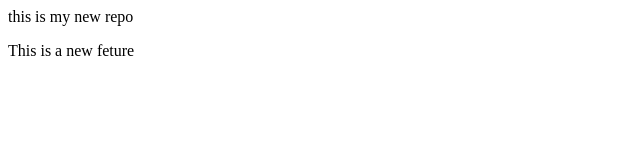
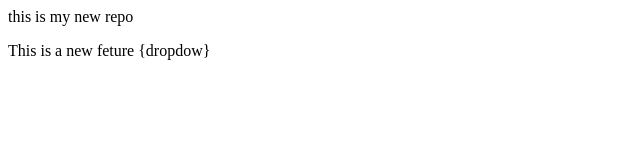
Before and after one commit to ved1809/LocalRepo, a plain HTML site: page index.html in a window 1280 px wide. Shown: the full height of the page, 0-640 px from the left. Drawn offline with Linux system fonts and the light colour scheme.

Commit message:
Add dropdown

```diff
--- a/index.html
+++ b/index.html
@@ -1,2 +1,2 @@
 <p>this is my new repo</p>
-<p>This is a new feture</p>
+<p>This is a new feture {dropdow}</p>
```
